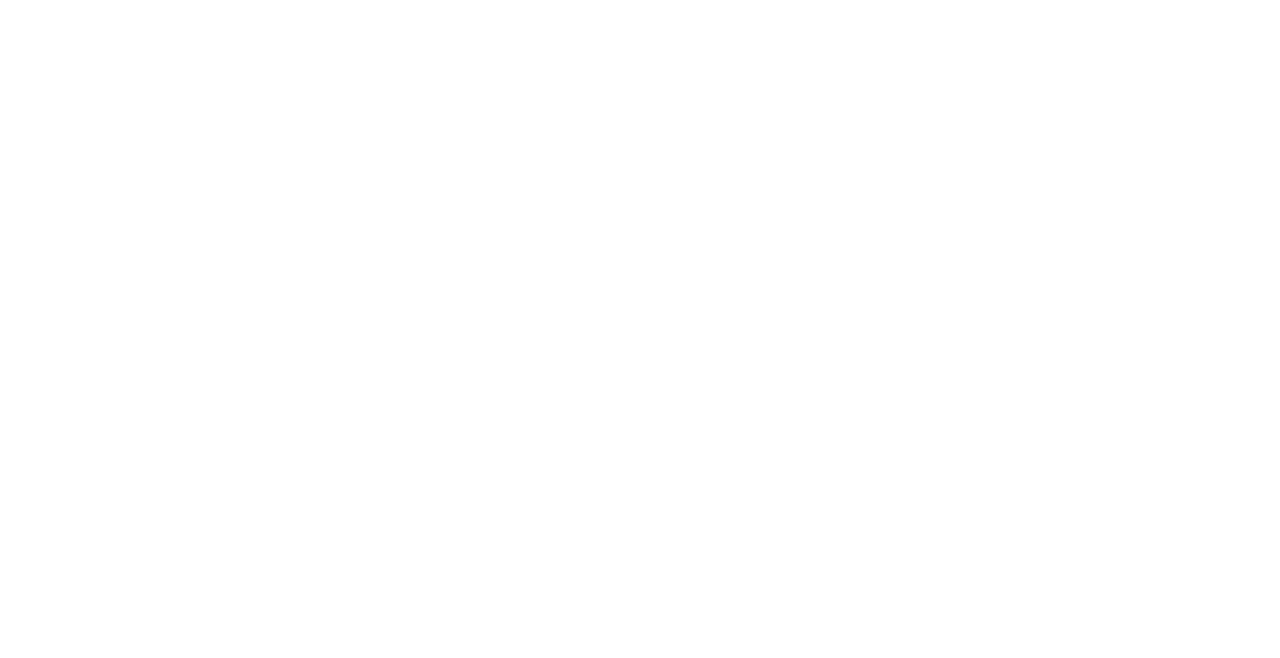
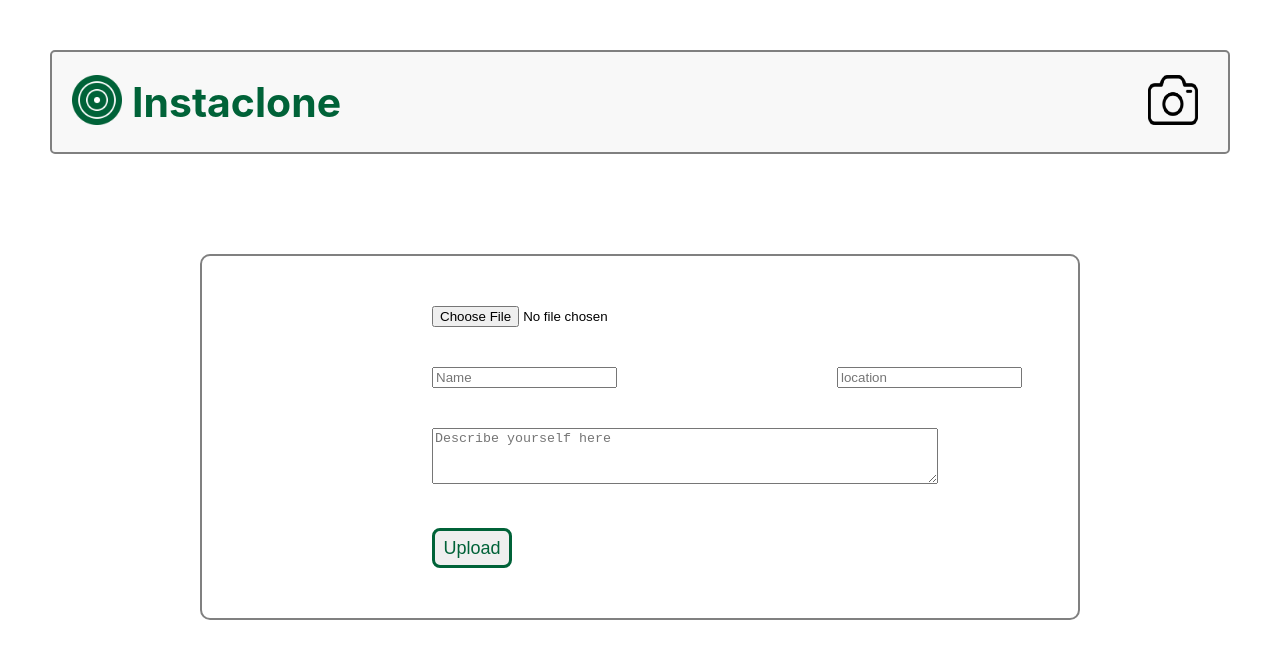
Before and after one commit to ShivkumarSalunkhe/InstaCloneProject, a React (Create React App) app: page /PostView/Form in a window 1280 px wide. Before the commit this address had no page. Shown: the top 658 px of the page. Built offline with nearby package versions, Linux system fonts and the light colour scheme.

Commit message:
Added From component

```diff
--- a/src/App.js
+++ b/src/App.js
@@ -2,6 +2,7 @@
 import { BrowserRouter, Routes, Route } from 'react-router-dom';
 import LandingPage from './Components/LandingPage/LandingPage';
 import PostView from './Components/PostView/PostView';
+import Form from './Components/Form/Form';
 // import Header from './Components/Header/Header';
 
 // import PostView from './Components/PostView/PostView';
@@ -13,6 +14,7 @@
       <Routes>
           <Route path="/" element={<LandingPage/>}/>
           <Route path="/PostView" element={<PostView/>}/>
+          <Route path="/PostView/Form" element={<Form/>}/>
 
         </Routes>
       </BrowserRouter>
--- /dev/null
+++ b/src/Components/Form/Form.css
@@ -0,0 +1,17 @@
+.Form{
+    border: 2px solid gray;
+    border-radius: 10px;
+    margin: 100px 200px 200px 200px;
+    padding: 30px;
+
+}
+
+input, textarea, button{
+    margin: 20px 20px 20px 200px;
+
+}
+
+textarea{
+    width: 500px;
+    height: 50px;
+}
--- /dev/null
+++ b/src/Components/Form/Form.js
@@ -0,0 +1,31 @@
+import React from 'react'
+import Header from '../Header/Header'
+import "./Form.css"
+function Form() {
+  return (
+    <>
+    <Header/>
+    <form className='Form'>
+
+    <div>
+        <input type="file" name="name" placeholder="Describe yourself here"/>
+    </div>
+    <div className='name-location'>
+
+        <input type="text" name="name" placeholder="Name" />
+
+        <input type="text" name="location" placeholder="location"/>
+    </div>
+        <textarea type="text" placeholder="Describe yourself here" />
+    <div>
+        <button>Upload</button>
+    </div>
+
+    </form>
+    </>
+
+
+  )
+}
+
+export default Form
--- a/src/Components/Header/Header.css
+++ b/src/Components/Header/Header.css
@@ -1,6 +1,6 @@
 .header{
     display: flex;
-    border: 1px solid gray;
+    border: 2px solid gray;
     border-radius: 5px;
     background-color: rgb(248, 248, 248);
     margin: 20px;
--- a/src/Components/Header/Header.js
+++ b/src/Components/Header/Header.js
@@ -1,6 +1,10 @@
 import React from 'react'
+import { Link } from 'react-router-dom';
 import './Header.css';
+
+
 function Header() {
+
   return (
     <>
         <nav className='header'>
@@ -12,8 +16,12 @@
             </section>
 
             <section className='camera-icon'>
-                <img src={require('../../images/camera@2x.png')} alt='Camera'/>
+            <Link to="Form">
+                <img  src={require('../../images/camera@2x.png')} alt='Camera'/>
+            </Link>
             </section>
+
+
         </nav>
     </>
   )
```
